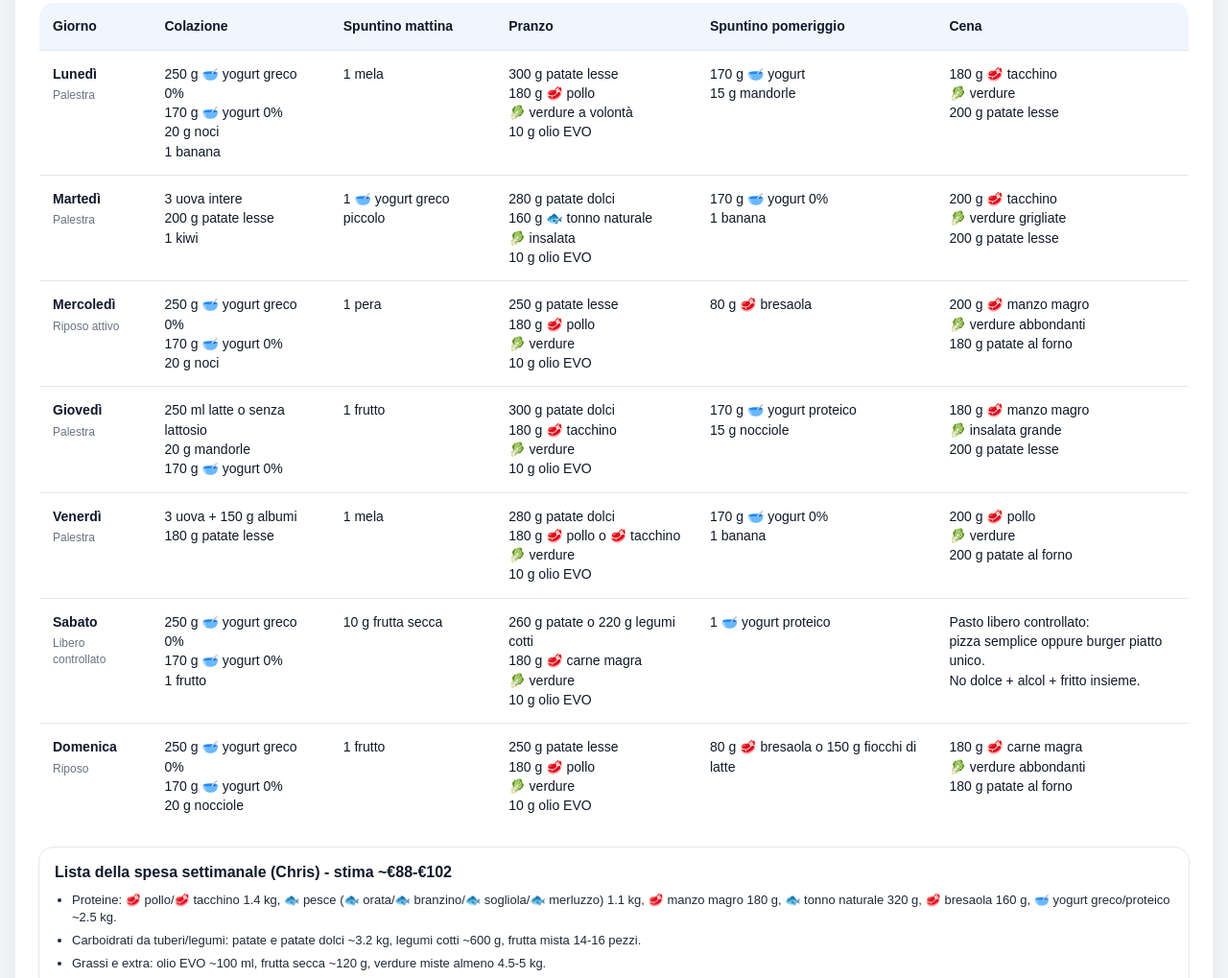
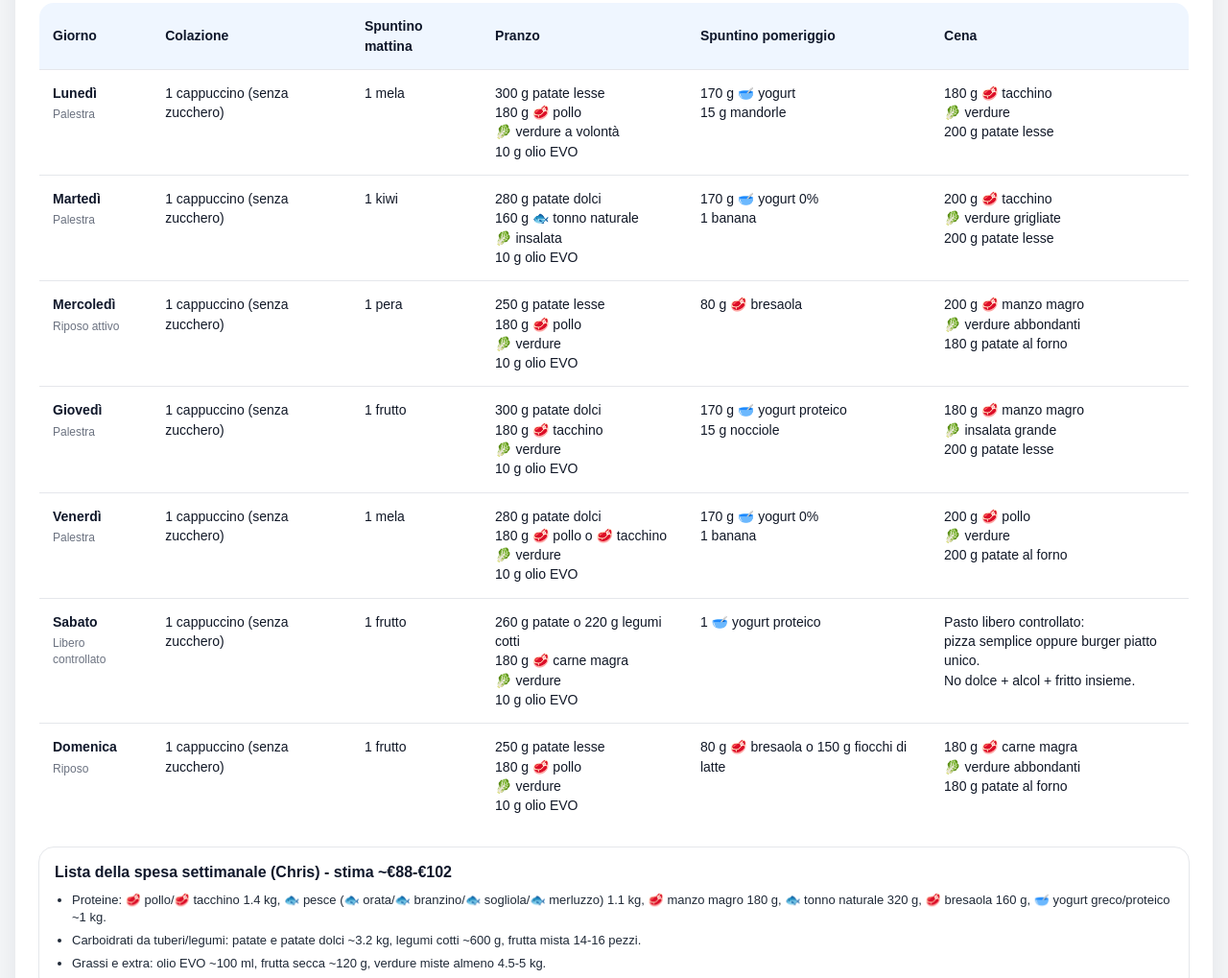
Before and after one commit to miniMAC/dieta-piano, a plain HTML site: page index.html in a window 1280 px wide. Shown: the part 1214-2233 px from the top of the page at 96% size. Drawn offline with Linux system fonts and the light colour scheme.

Commit message:
Aggiorna colazione Chris con cappuccino e frutta a metà mattina

```diff
--- a/index.html
+++ b/index.html
@@ -605,7 +605,7 @@
           <tbody>
             <tr>
               <td><span class="day">Lunedì</span><span class="muted">Palestra</span></td>
-              <td>250 g 🥣 yogurt greco 0%<br>170 g 🥣 yogurt 0%<br>20 g noci<br>1 banana</td>
+              <td>1 cappuccino (senza zucchero)</td>
               <td>1 mela</td>
               <td>300 g patate lesse<br>180 g 🥩 pollo<br>🥬 verdure a volontà<br>10 g olio EVO</td>
               <td>170 g 🥣 yogurt<br>15 g mandorle</td>
@@ -613,15 +613,15 @@
             </tr>
             <tr>
               <td><span class="day">Martedì</span><span class="muted">Palestra</span></td>
-              <td>3 uova intere<br>200 g patate lesse<br>1 kiwi</td>
-              <td>1 🥣 yogurt greco piccolo</td>
+              <td>1 cappuccino (senza zucchero)</td>
+              <td>1 kiwi</td>
               <td>280 g patate dolci<br>160 g 🐟 tonno naturale<br>🥬 insalata<br>10 g olio EVO</td>
               <td>170 g 🥣 yogurt 0%<br>1 banana</td>
               <td>200 g 🥩 tacchino<br>🥬 verdure grigliate<br>200 g patate lesse</td>
             </tr>
             <tr>
               <td><span class="day">Mercoledì</span><span class="muted">Riposo attivo</span></td>
-              <td>250 g 🥣 yogurt greco 0%<br>170 g 🥣 yogurt 0%<br>20 g noci</td>
+              <td>1 cappuccino (senza zucchero)</td>
               <td>1 pera</td>
               <td>250 g patate lesse<br>180 g 🥩 pollo<br>🥬 verdure<br>10 g olio EVO</td>
               <td>80 g 🥩 bresaola</td>
@@ -629,7 +629,7 @@
             </tr>
             <tr>
               <td><span class="day">Giovedì</span><span class="muted">Palestra</span></td>
-              <td>250 ml latte o senza lattosio<br>20 g mandorle<br>170 g 🥣 yogurt 0%</td>
+              <td>1 cappuccino (senza zucchero)</td>
               <td>1 frutto</td>
               <td>300 g patate dolci<br>180 g 🥩 tacchino<br>🥬 verdure<br>10 g olio EVO</td>
               <td>170 g 🥣 yogurt proteico<br>15 g nocciole</td>
@@ -637,7 +637,7 @@
             </tr>
             <tr>
               <td><span class="day">Venerdì</span><span class="muted">Palestra</span></td>
-              <td>3 uova + 150 g albumi<br>180 g patate lesse</td>
+              <td>1 cappuccino (senza zucchero)</td>
               <td>1 mela</td>
               <td>280 g patate dolci<br>180 g 🥩 pollo o 🥩 tacchino<br>🥬 verdure<br>10 g olio EVO</td>
               <td>170 g 🥣 yogurt 0%<br>1 banana</td>
@@ -645,15 +645,15 @@
             </tr>
             <tr>
               <td><span class="day">Sabato</span><span class="muted">Libero controllato</span></td>
-              <td>250 g 🥣 yogurt greco 0%<br>170 g 🥣 yogurt 0%<br>1 frutto</td>
-              <td>10 g frutta secca</td>
+              <td>1 cappuccino (senza zucchero)</td>
+              <td>1 frutto</td>
               <td>260 g patate o 220 g legumi cotti<br>180 g 🥩 carne magra<br>🥬 verdure<br>10 g olio EVO</td>
               <td>1 🥣 yogurt proteico</td>
               <td>Pasto libero controllato:<br>pizza semplice oppure burger piatto unico.<br>No dolce + alcol + fritto insieme.</td>
             </tr>
             <tr>
               <td><span class="day">Domenica</span><span class="muted">Riposo</span></td>
-              <td>250 g 🥣 yogurt greco 0%<br>170 g 🥣 yogurt 0%<br>20 g nocciole</td>
+              <td>1 cappuccino (senza zucchero)</td>
               <td>1 frutto</td>
               <td>250 g patate lesse<br>180 g 🥩 pollo<br>🥬 verdure<br>10 g olio EVO</td>
               <td>80 g 🥩 bresaola o 150 g fiocchi di latte</td>
@@ -665,7 +665,7 @@
       <div class="print-shopping">
         <h3>Lista della spesa settimanale (Chris) - stima ~€88-€102</h3>
         <ul>
-          <li>Proteine: 🥩 pollo/🥩 tacchino 1.4 kg, 🐟 pesce (🐟 orata/🐟 branzino/🐟 sogliola/🐟 merluzzo) 1.1 kg, 🥩 manzo magro 180 g, 🐟 tonno naturale 320 g, 🥩 bresaola 160 g, 🥣 yogurt greco/proteico ~2.5 kg.</li>
+          <li>Proteine: 🥩 pollo/🥩 tacchino 1.4 kg, 🐟 pesce (🐟 orata/🐟 branzino/🐟 sogliola/🐟 merluzzo) 1.1 kg, 🥩 manzo magro 180 g, 🐟 tonno naturale 320 g, 🥩 bresaola 160 g, 🥣 yogurt greco/proteico ~1 kg.</li>
           <li>Carboidrati da tuberi/legumi: patate e patate dolci ~3.2 kg, legumi cotti ~600 g, frutta mista 14-16 pezzi.</li>
           <li>Grassi e extra: olio EVO ~100 ml, frutta secca ~120 g, verdure miste almeno 4.5-5 kg.</li>
         </ul>
```
